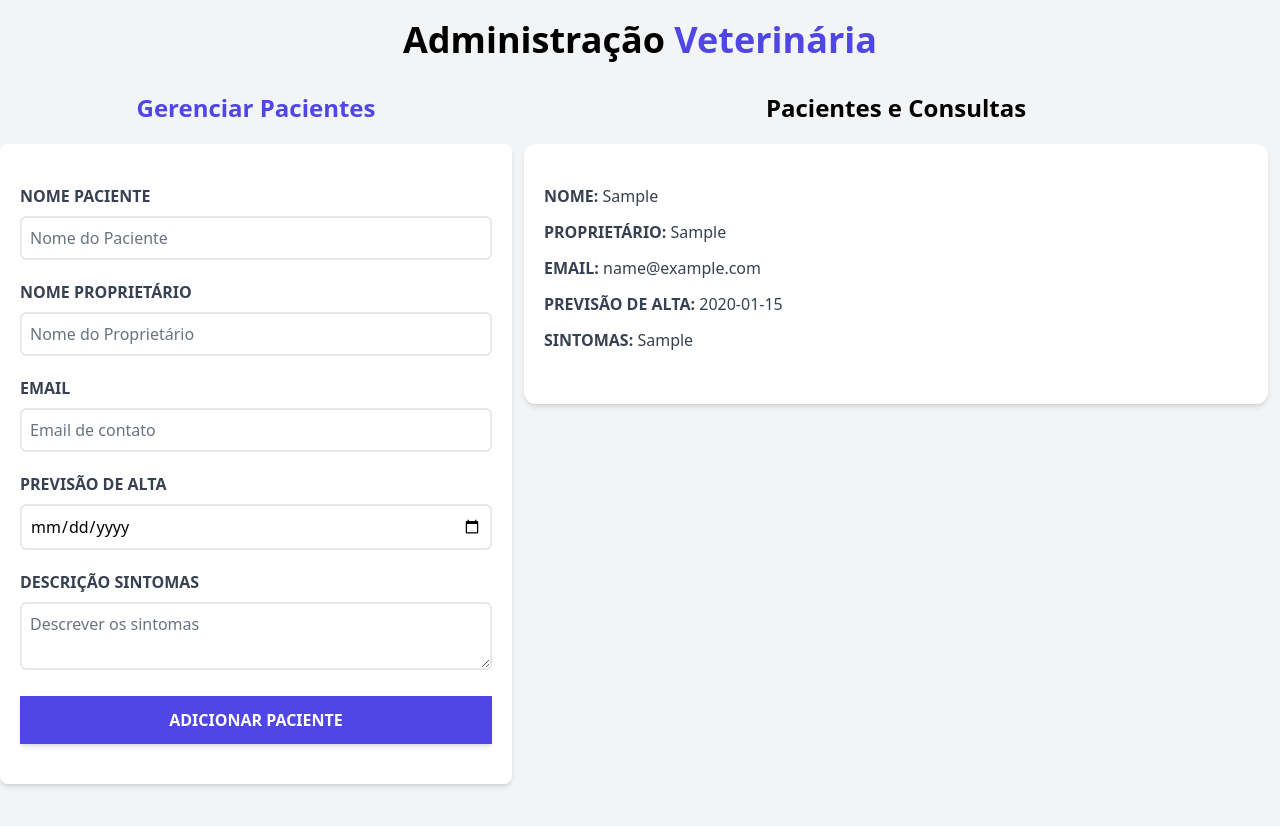
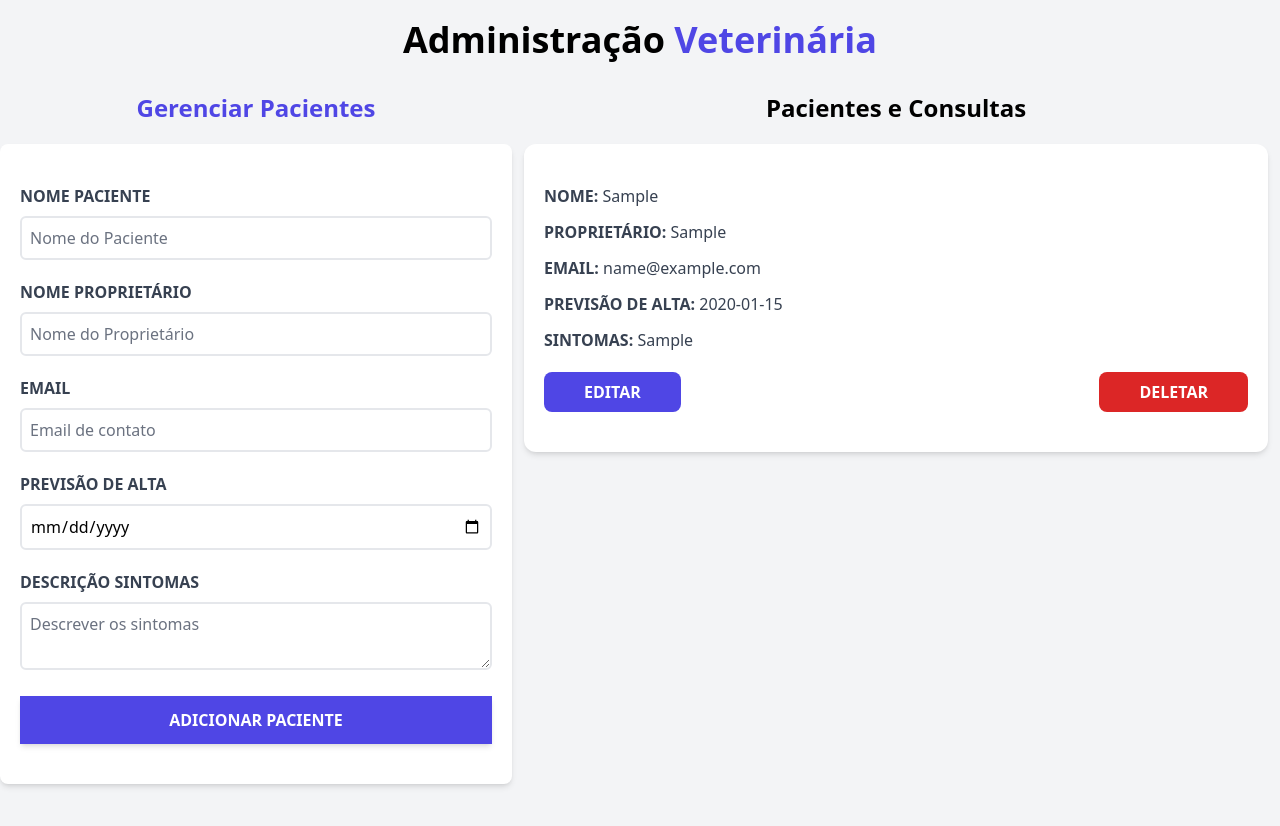
Before and after one commit to marshalmori/vet-react, a React (Vite) app: page / in a window 1280 px wide. Both pictures are taken after typing "Sample", "Sample", "name@example.com", "2020-01-15", "Sample" into the empty fields and a click on the input "Adicionar Paciente". Shown: the top 826 px of the page. Built offline with nearby package versions, Linux system fonts and the light colour scheme.

Commit message:
Registrar um evento no Botão editar

```diff
--- a/src/App.jsx
+++ b/src/App.jsx
@@ -5,6 +5,7 @@
 
 const App = () => {
   const [pacientes, setPacientes] = useState([]);
+  const [paciente, setPaciente] = useState({});
 
 
 
@@ -19,6 +20,7 @@
         />
         <ListadoPacientes
           pacientes={pacientes}
+          setPaciente={setPaciente}
         />
      </div>
 
--- a/src/components/ListadoPacientes.jsx
+++ b/src/components/ListadoPacientes.jsx
@@ -1,7 +1,7 @@
 import { Fragment } from "react";
 import Paciente from "./Paciente";
 
-const ListadoPacientes = ({pacientes}) => {
+const ListadoPacientes = ({pacientes, setPaciente}) => {
   return (
     <div className="md:w-1/2 lg:w-3/5 md:h-screen overflow-y-scroll">
 
@@ -12,7 +12,13 @@
               Pacientes e Consultas
             </span>
           </h2>
-          {pacientes.map(paciente => (<Paciente key={paciente.id}  paciente={paciente} />))}
+          {pacientes.map(paciente => (
+            <Paciente
+            key={paciente.id}
+            paciente={paciente}
+            setPaciente={setPaciente}
+            />
+          ))}
         </Fragment>
       ) : (
         <Fragment>
--- a/src/components/Paciente.jsx
+++ b/src/components/Paciente.jsx
@@ -1,6 +1,6 @@
 
 
-const Paciente = ({paciente}) => {
+const Paciente = ({paciente, setPaciente}) => {
 
   const {nombre, proprietario, email, fecha, sintomas} = paciente;
 
@@ -30,6 +30,24 @@
       Sintomas: {" "}
       <span className="font-normal normal-case">{sintomas}</span>
     </p>
+
+    <div className="flex justify-between mt-5">
+        <button
+            type="button"
+            className="py-2 px-10 bg-indigo-600 hover:bg-indigo-800 text-white font-bold
+                    uppercase rounded-lg"
+            onClick={() => setPaciente(paciente)}
+            >
+            Editar
+        </button>
+
+        <button
+         type="button"
+         className="py-2 px-10 bg-red-600 hover:bg-red-800 text-white font-bold
+                    uppercase rounded-lg">
+            Deletar
+        </button>
+    </div>
   </div>
   )
 }
```
